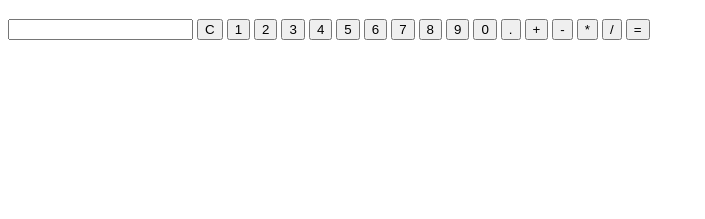
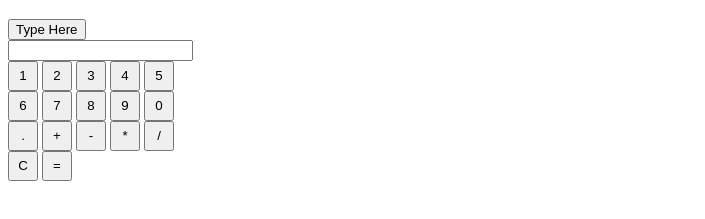
Before and after one commit to SkyeYang001/Javascript-Exercise-1, a plain HTML site: page index.html in a window 1280 px wide. Shown: the part 61-280 px from the top of the page, without its empty margins (0-705 px from the left). Drawn offline with Linux system fonts and the light colour scheme.

Commit message:
JS work
1/24/24

```diff
--- a/CSS.css
+++ b/CSS.css
@@ -0,0 +1,9 @@
+form {
+    display: flex;
+    flex-direction: column;
+    justify-content: center;
+}
+#button {
+    width: 30px;
+    height: 30px;
+}
--- a/index.html
+++ b/index.html
@@ -5,9 +5,8 @@
 <head>
 
 	<title>JS Exercise 1</title>
-    <script type="calculator.js">
-
-    </script>
+    <script type="calculator.js"></script>
+    <link href="CSS.css" rel="stylesheet">
 
 </head>
 
@@ -15,28 +14,40 @@
 
 <h1>Calculator</h1>
 
+<button onclick="entry(data)" id="data">Type Here</button>
+
  <form>
+
+    <section class="Data">
     <label for="data"></label>
-    <input type="text" id="data" name="data">
-    <button type="button" >C</button>
-    <button type="button" >1</button>
-    <button type="button" >2</button>
-    <button type="button" >3</button>
-    <button type="button" >4</button>
-    <button type="button" >5</button>
-    <button type="button" >6</button>
-    <button type="button" >7</button>
-    <button type="button" >8</button>
-    <button type="button" >9</button>
-    <button type="button" >0</button>
-    <button type="button" >.</button>
-    <button type="button" >+</button>
-    <button type="button" >-</button>
-    <button type="button" >*</button>
-    <button type="button" >/</button>
-    <button type="button" onclick="alert()">=</button>
+    <input type="text" onclick="()"></section>
+    <section class="1-5">
+    <button type="button" id="button" onclick="(num)">1</button>
+    <button type="button" id="button" onclick="(num)">2</button>
+    <button type="button" id="button" onclick="(num)">3</button>
+    <button type="button" id="button" onclick="(num)">4</button>
+    <button type="button" id="button" onclick="(num)">5</button>
+    </section>
+    <section class="6-0">
+    <button type="button" id="button" onclick="(num)">6</button>
+    <button type="button" id="button" onclick="(num)">7</button>
+    <button type="button" id="button" onclick="(num)">8</button>
+    <button type="button" id="button" onclick="(num)">9</button>
+    <button type="button" id="button" onclick="(num)">0</button>
+    </section>
+    <section class="Non-Num">
+    <button type="button" id="button" onclick="()">.</button>
+    <button type="button" id="button" onclick="()">+</button>
+    <button type="button" id="button" onclick="()">-</button>
+    <button type="button" id="button" onclick="()">*</button>
+    <button type="button" id="button" onclick="()">/</button>
+    </section>
+    <section class="Power">
+    <button type="button" id="button" onclick="()">C</button>
+    <button type="button" id="button" onclick="alert()">=</button>
+    </section>
+
  </form>
-
 
 </body>
 
```
Also changed, not shown: calculator.js (+12 -4 lines).
